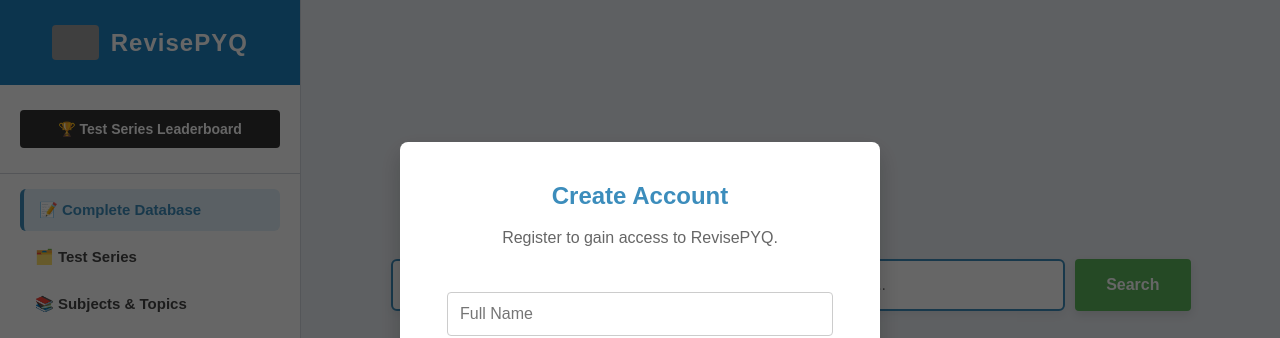
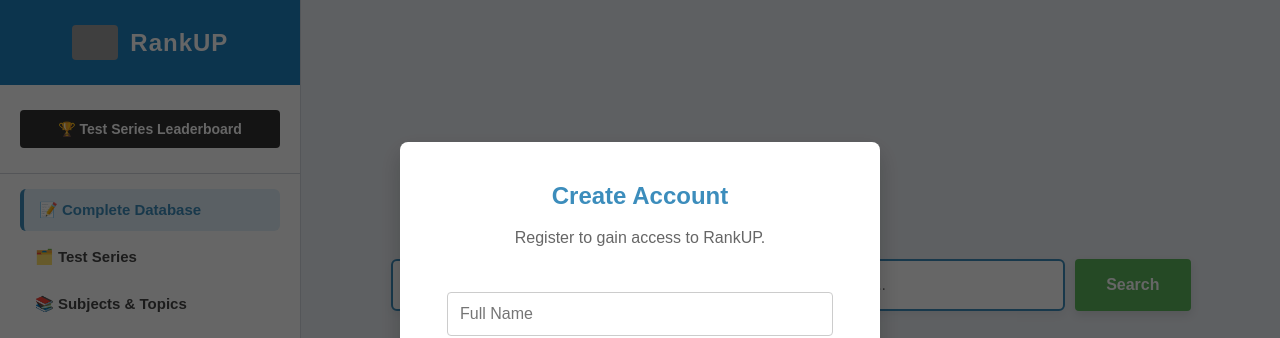
Before and after one commit to rankuppb/PSSSB, a plain HTML site: page index.html in a window 1280 px wide. Both pictures are taken after a click on the link "New User? Register Here". Shown: the top 338 px of the page. Drawn offline with nearby package versions, Linux system fonts and the light colour scheme; grey boxes are pictures that could not be loaded.

Commit message:
Update index.html

```diff
--- a/index.html
+++ b/index.html
@@ -3,7 +3,7 @@
 <head>
     <meta charset="UTF-8">
     <meta name="viewport" content="width=device-width, initial-scale=1.0">
-    <title>RevisePYQ CBT Portal</title>
+    <title>RankUP CBT Portal</title>
 
     <script>
         window.MathJax = {
@@ -181,7 +181,7 @@
 
             <div id="registerForm" style="display: none;">
                 <h2>Create Account</h2>
-                <p style="color: #666; margin-bottom: 25px;">Register to gain access to RevisePYQ.</p>
+                <p style="color: #666; margin-bottom: 25px;">Register to gain access to RankUP.</p>
                 <input type="text" id="regName" placeholder="Full Name" required>
                 <input type="text" id="regMobile" placeholder="Mobile Number" required>
                 <input type="password" id="regPassword" placeholder="Create Password" required>
@@ -220,7 +220,7 @@
         <aside class="sidebar">
             <div class="sidebar-header">
                 <img src="https://lh3.googleusercontent.com/d/18Gc5tzJD5kwDhf1-zY2AOVIFiZUlOQxQ" alt="Logo" style="height: 35px; border-radius: 4px;">
-                RevisePYQ
+                RankUP
             </div>
 
             <div class="filter-section" style="padding: 25px 20px;">
@@ -273,7 +273,7 @@
 
     <div id="ssc-exam-ui">
         <header class="ssc-header">
-            <div class="ssc-header-left" id="cbtExamName">RevisePYQ CBT</div>
+            <div class="ssc-header-left" id="cbtExamName">RankUP CBT</div>
             <div class="ssc-header-right">
                 <span id="cbtCandName">Candidate Name</span>
                 <div class="timer-box" id="cbtTimer">00:00:00</div>
```
